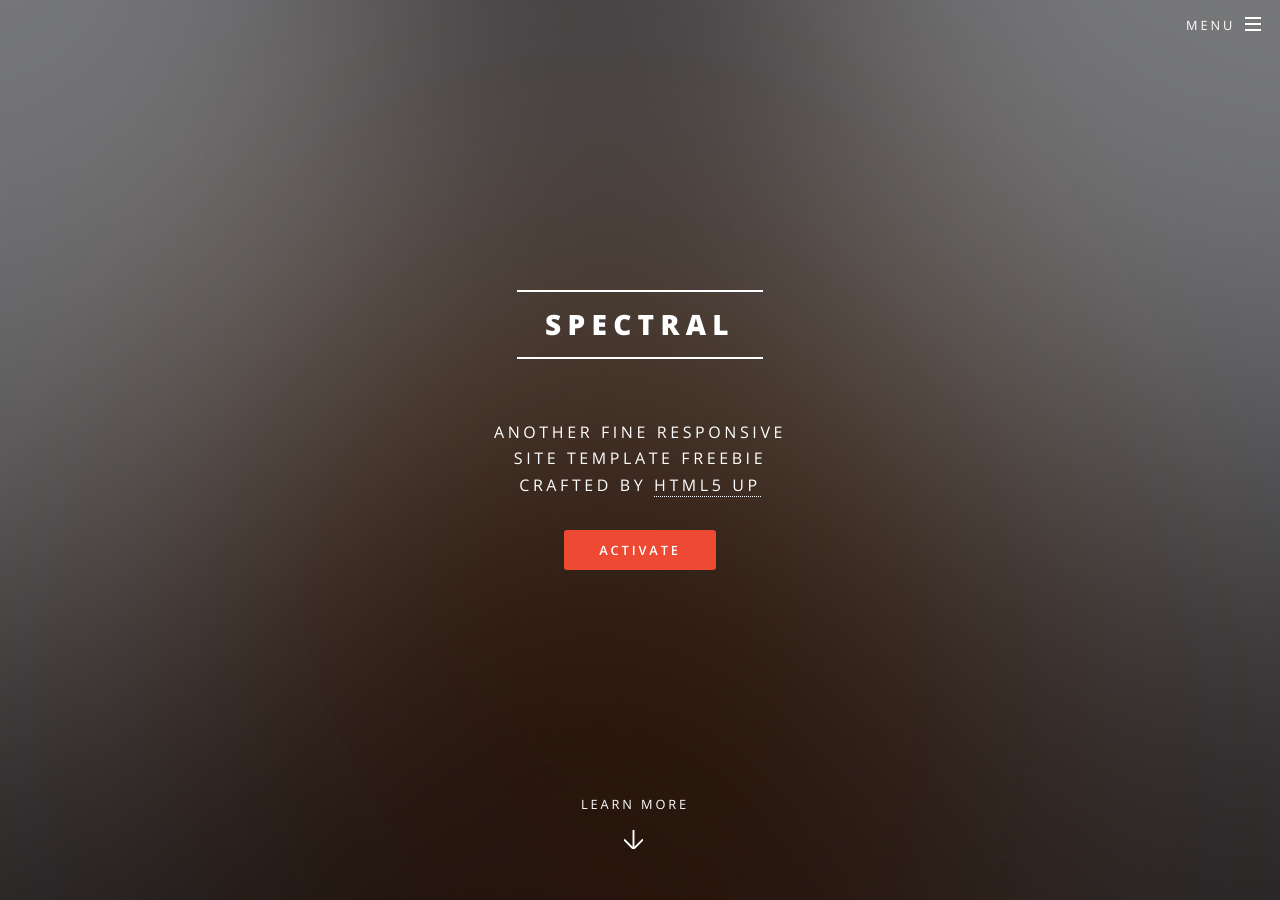
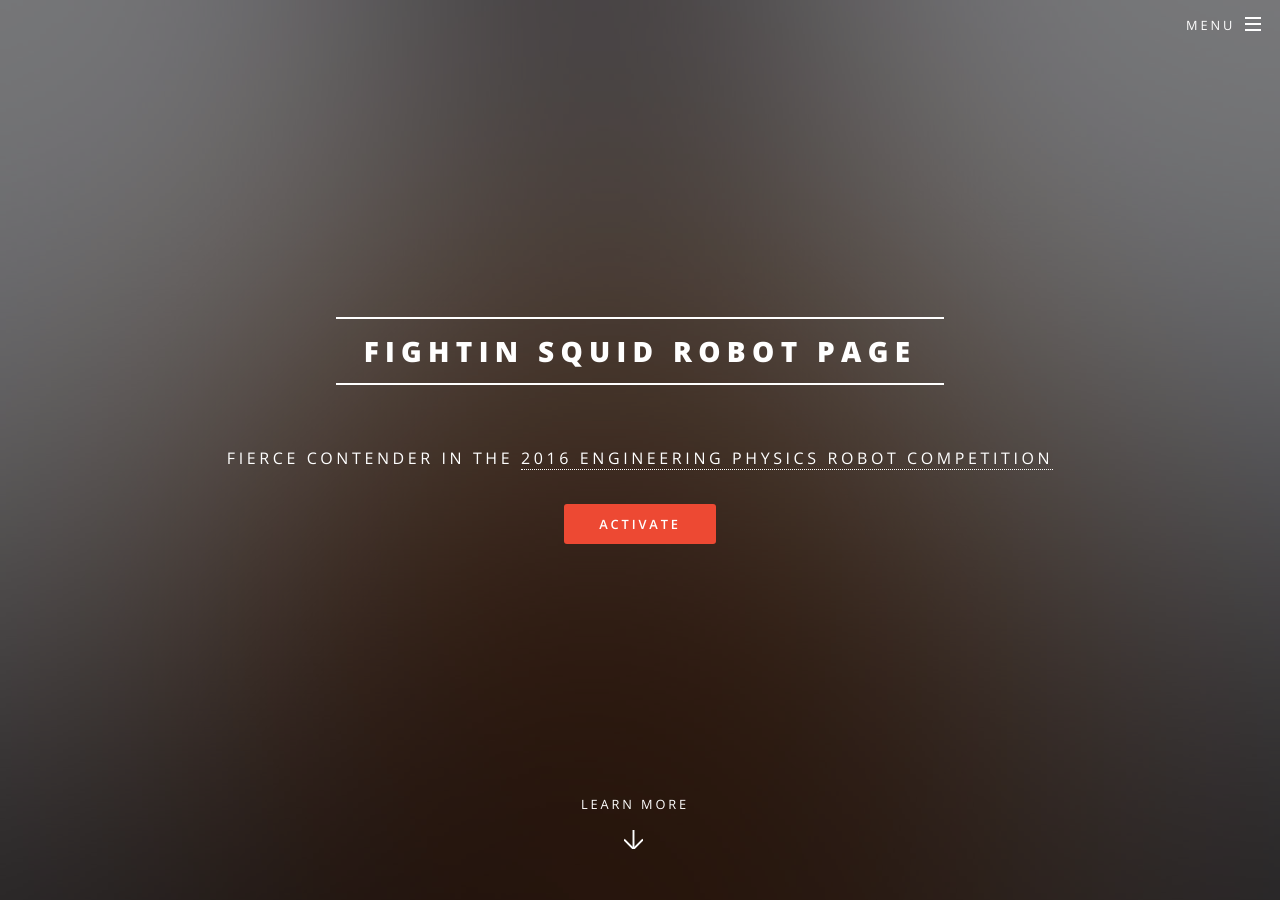
Before and after one commit to fighting-squid/fighting-squid.github.io, a Jekyll site: the page built from index.html, in a window 1280 px wide and 900 px high. Built offline with Jekyll 4.4.1, drawn with Linux system fonts in a browser that asks for light colours; some of the changed text lies outside the part shown.

Commit message:
Update _config.yml

```diff
--- a/_config.yml
+++ b/_config.yml
@@ -2,22 +2,20 @@
 #
 
 # Site settings
-title: Spectral
+title: Fightin Squid Robot Page
 description: |
-  Another fine responsive
-  site template freebie
-  crafted by [HTML5 UP](http://html5up.net)
-owner: Your Name # or company name
+  Fierce contender in the [2016 Engineering Physics Robot Competition](http://projectlab.engphys.ubc.ca/enph-253-2016/)
+owner: The sea # or company name
 first_published: 2016 # if migrating another site, the year of your first publish
-email: your-email@domain.com
+email:
 baseurl: "" # the subpath of your site, e.g. /blog
-url: "http://yourdomain.com" # the base hostname & protocol for your site
+url: "http://fighting-squid.github.io" # the base hostname & protocol for your site
 social:
-  twitter: https://twitter.com/<username>
-  github: https://github.com/<username>
-  linkedin-square: https://linkedin.com/in/<username>
-  facebook-official: https://facebook.com/<username>
-  google-plus-square: https://plus.google.com/u/0/+<username>
+  #twitter: https://twitter.com/<username>
+  #github: https://github.com/<username>
+  #linkedin-square: https://linkedin.com/in/<username>
+  #facebook-official: https://facebook.com/<username>
+  #google-plus-square: https://plus.google.com/u/0/+<username>
   #email: /contact/
   #flickr:
   #instagram:
```
